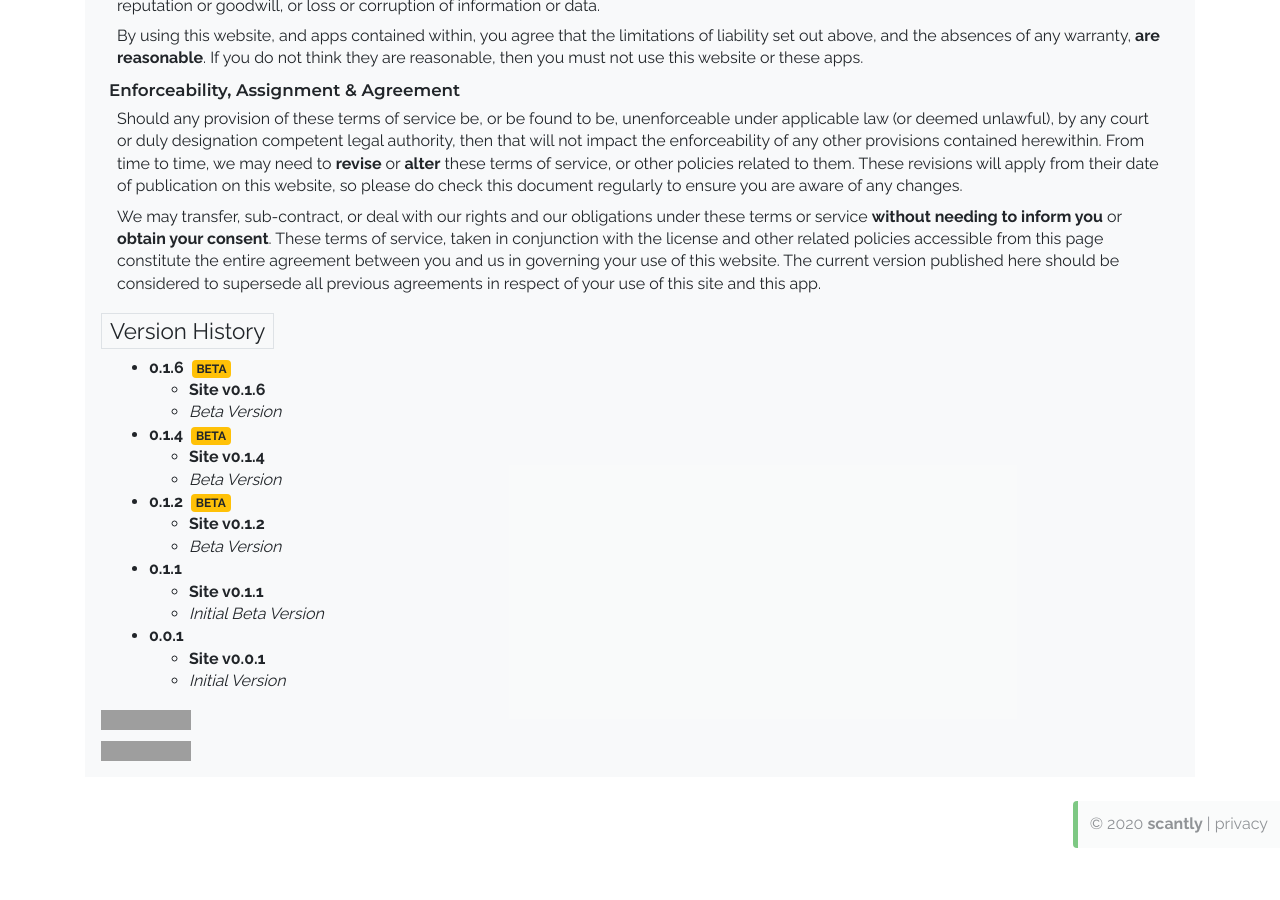
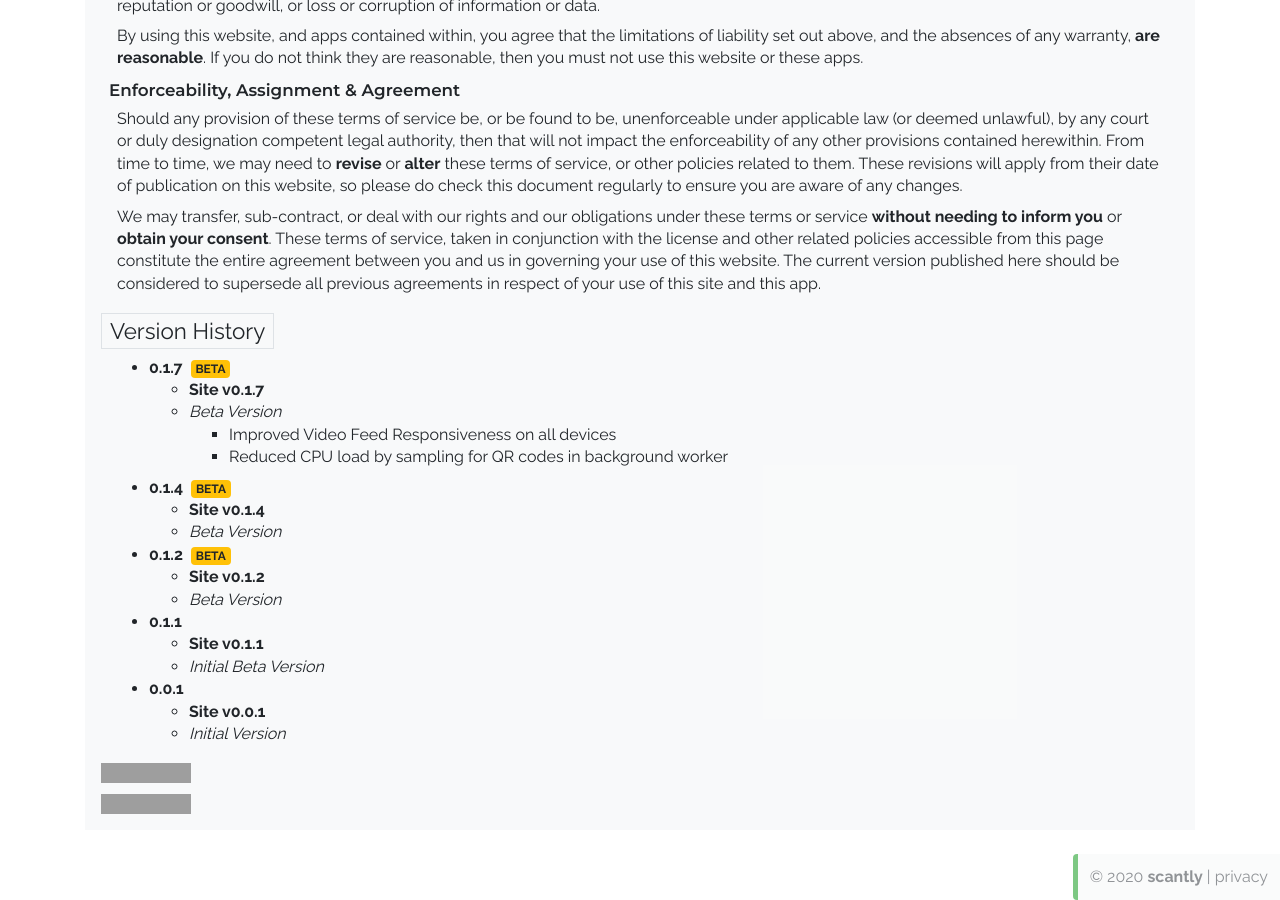
Before and after one commit to Scantly/scantly-app, a Jekyll site: the page built from +ABOUT.md, in a window 1280 px wide and 900 px high, scrolled down 1314 px. Built offline with Jekyll 4.4.1, drawn with Linux system fonts in a browser that asks for light colours; comment, search, counter and statistics services are not loaded; before the commit the page ends 2162 px from its top, so only the background shows below that; grey boxes are pictures that could not be loaded.

Commit message:
Site v0.1.7

```diff
--- a/_apps/_templates/main/reader.html
+++ b/_apps/_templates/main/reader.html
@@ -2,7 +2,8 @@
 <div id="{{id}}" class="container d-flex flex-column justify-content-center mt-1 mt-xl-3">
   {{> location}}
   <div id="{{id}}_canvas" class="canvas-holder notifier ml-auto mr-auto p-3">
-    <canvas class="canvas"></canvas>
+    <video class="video"></video>
+    <canvas class="canvas d-none"></canvas>
   </div>
   <div id="output" class="output mt-1 d-none text-light bg-primary font-weight-bold p-1 lead text-wrap text-break"></div>
   {{> presence value="true" colour="in" icon="how_to_reg" text="Signed In"}}
--- a/_data/versions.yml
+++ b/_data/versions.yml
@@ -1,10 +1,13 @@
 site :
-  0.1.6 :
-    name : Site v0.1.6
+  0.1.7 :
+    name : Site v0.1.7
     desc : Beta Version
-    numeric : 0.1.6.0
+    numeric : 0.1.7.0
     type:
       - beta
+    changes :
+      - Improved Video Feed Responsiveness on all devices
+      - Reduced CPU load by sampling for QR codes in background worker
   0.1.4 :
     name : Site v0.1.4
     desc : Beta Version
--- a/_sass/custom/_app.scss
+++ b/_sass/custom/_app.scss
@@ -134,10 +134,9 @@
 // -- Action Menu -- //
 
 // -- Reader -- //
-.canvas {
-  transform: scaleX(-1);
+.canvas, .video {
   @media screen and (orientation:portrait) {
-    height: 60vh;
+    width: 80vw;
   }
   @media screen and (orientation:landscape) {
     width: 50vw;
```
Also changed, not shown: _includes/modules/main/reader.js (+21 -8 lines).
